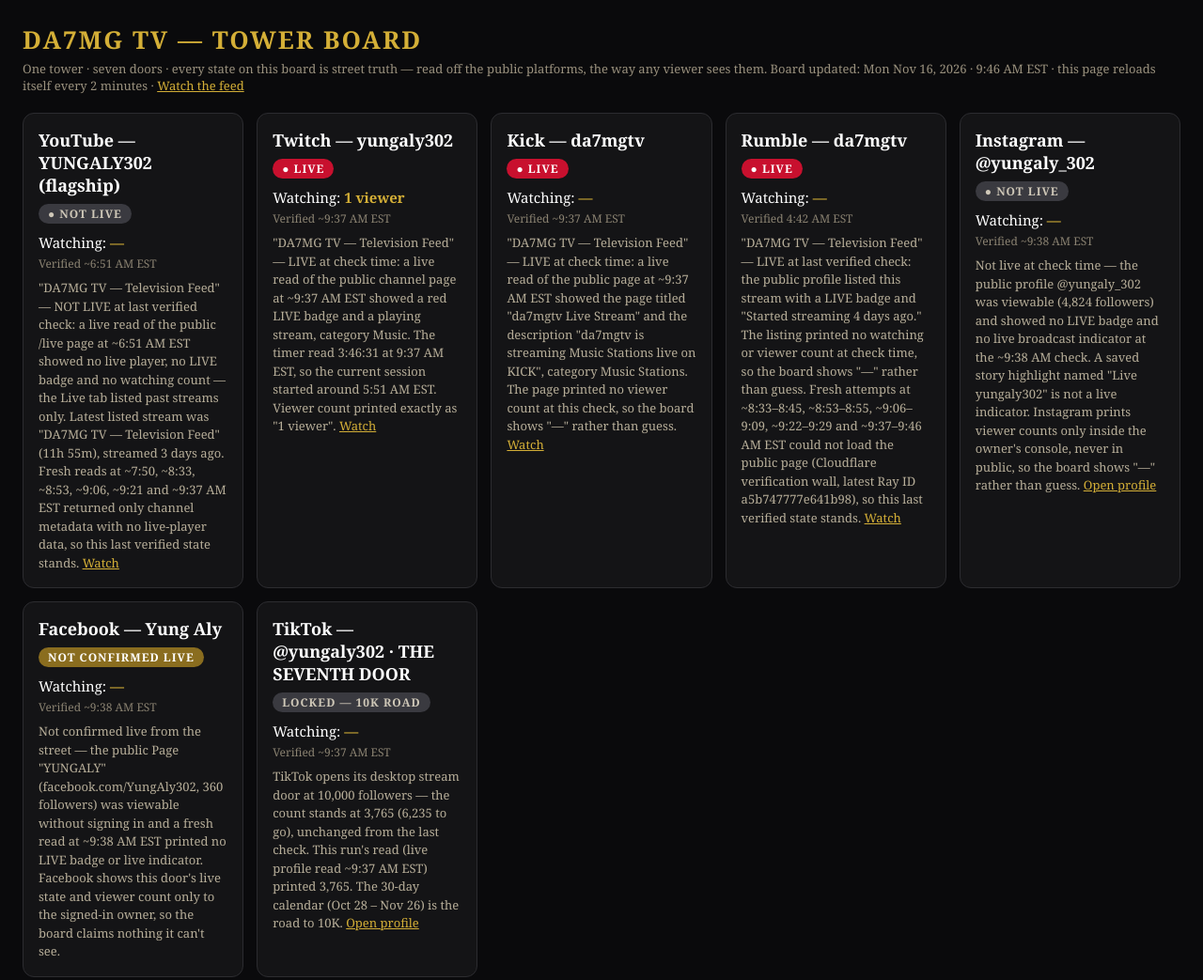
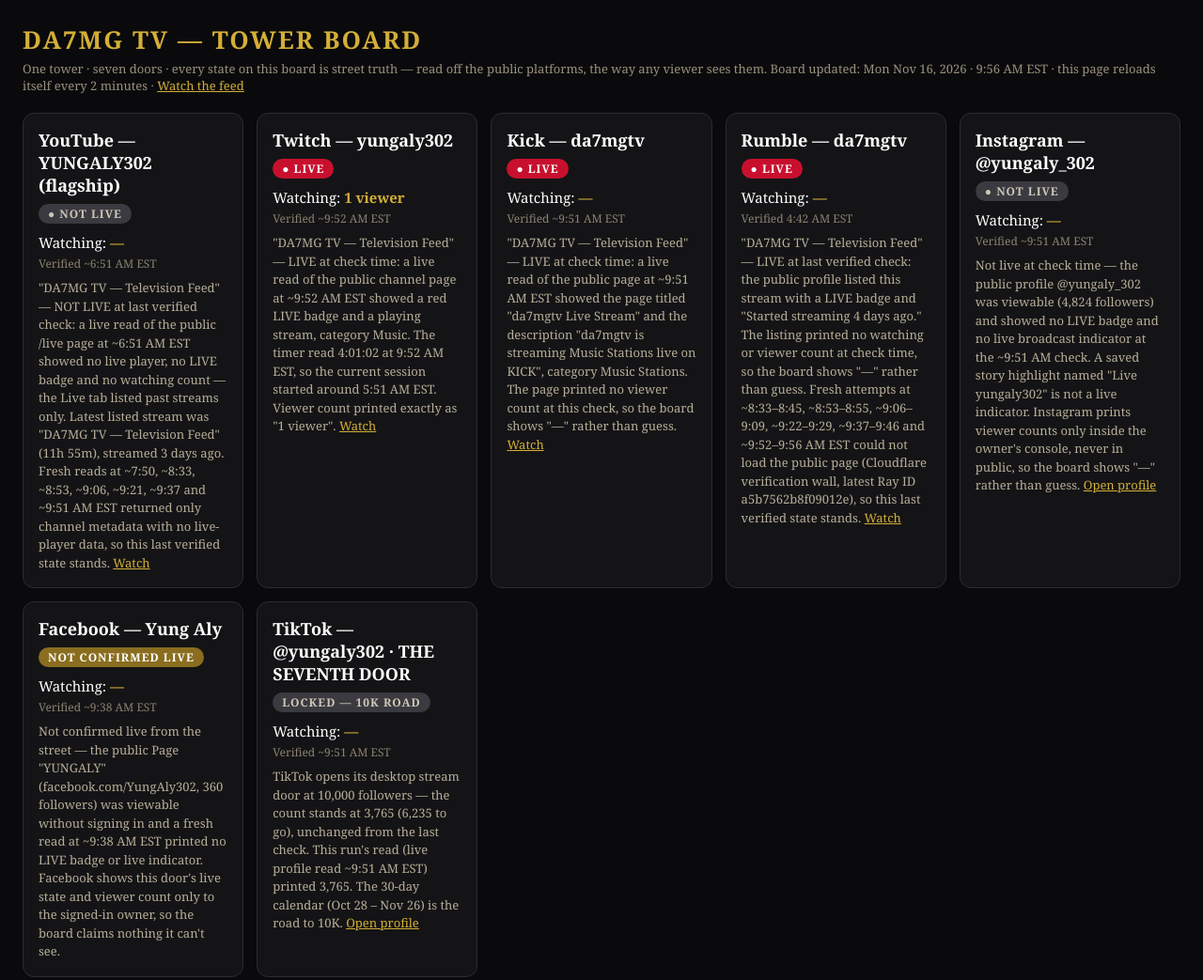
Before and after one commit to da7mgdistributions-creator/da7mg-tv-live, a plain HTML site: page board.html in a window 1280 px wide. Shown: the top 1043 px of the page at 94% size. Drawn offline with Linux system fonts and the light colour scheme.

Commit message:
Tower Board refresh 2026-11-16 09:56 EDT

```diff
--- a/board.html
+++ b/board.html
@@ -21,29 +21,29 @@
   .foot{margin-top:22px;color:#8a8271;font-size:12px;line-height:1.6}
 </style></head><body>
 <h1>DA7MG TV — TOWER BOARD</h1>
-<div class="sub">One tower · seven doors · every state on this board is street truth — read off the public platforms, the way any viewer sees them. Board updated: Mon Nov 16, 2026 · 9:46 AM EST · this page reloads itself every 2 minutes · <a href="index.html">Watch the feed</a></div>
+<div class="sub">One tower · seven doors · every state on this board is street truth — read off the public platforms, the way any viewer sees them. Board updated: Mon Nov 16, 2026 · 9:56 AM EST · this page reloads itself every 2 minutes · <a href="index.html">Watch the feed</a></div>
 <div class="grid">
   <div class="card"><h2>YouTube — YUNGALY302 (flagship)</h2><span class="badge locked">● NOT LIVE</span>
     <div class="watch">Watching: <b>—</b></div><div class="stamp">Verified ~6:51 AM EST</div>
-    <div class="meta">"DA7MG TV — Television Feed" — NOT LIVE at last verified check: a live read of the public /live page at ~6:51 AM EST showed no live player, no LIVE badge and no watching count — the Live tab listed past streams only. Latest listed stream was "DA7MG TV — Television Feed" (11h 55m), streamed 3 days ago. Fresh reads at ~7:50, ~8:33, ~8:53, ~9:06, ~9:21 and ~9:37 AM EST returned only channel metadata with no live-player data, so this last verified state stands. <a href="https://www.youtube.com/@yungaly302/live">Watch</a></div></div>
+    <div class="meta">"DA7MG TV — Television Feed" — NOT LIVE at last verified check: a live read of the public /live page at ~6:51 AM EST showed no live player, no LIVE badge and no watching count — the Live tab listed past streams only. Latest listed stream was "DA7MG TV — Television Feed" (11h 55m), streamed 3 days ago. Fresh reads at ~7:50, ~8:33, ~8:53, ~9:06, ~9:21, ~9:37 and ~9:51 AM EST returned only channel metadata with no live-player data, so this last verified state stands. <a href="https://www.youtube.com/@yungaly302/live">Watch</a></div></div>
   <div class="card"><h2>Twitch — yungaly302</h2><span class="badge live">● LIVE</span>
-    <div class="watch">Watching: <b>1 viewer</b></div><div class="stamp">Verified ~9:37 AM EST</div>
-    <div class="meta">"DA7MG TV — Television Feed" — LIVE at check time: a live read of the public channel page at ~9:37 AM EST showed a red LIVE badge and a playing stream, category Music. The timer read 3:46:31 at 9:37 AM EST, so the current session started around 5:51 AM EST. Viewer count printed exactly as "1 viewer". <a href="https://www.twitch.tv/yungaly302">Watch</a></div></div>
+    <div class="watch">Watching: <b>1 viewer</b></div><div class="stamp">Verified ~9:52 AM EST</div>
+    <div class="meta">"DA7MG TV — Television Feed" — LIVE at check time: a live read of the public channel page at ~9:52 AM EST showed a red LIVE badge and a playing stream, category Music. The timer read 4:01:02 at 9:52 AM EST, so the current session started around 5:51 AM EST. Viewer count printed exactly as "1 viewer". <a href="https://www.twitch.tv/yungaly302">Watch</a></div></div>
   <div class="card"><h2>Kick — da7mgtv</h2><span class="badge live">● LIVE</span>
-    <div class="watch">Watching: <b>—</b></div><div class="stamp">Verified ~9:37 AM EST</div>
-    <div class="meta">"DA7MG TV — Television Feed" — LIVE at check time: a live read of the public page at ~9:37 AM EST showed the page titled "da7mgtv Live Stream" and the description "da7mgtv is streaming Music Stations live on KICK", category Music Stations. The page printed no viewer count at this check, so the board shows "—" rather than guess. <a href="https://kick.com/da7mgtv">Watch</a></div></div>
+    <div class="watch">Watching: <b>—</b></div><div class="stamp">Verified ~9:51 AM EST</div>
+    <div class="meta">"DA7MG TV — Television Feed" — LIVE at check time: a live read of the public page at ~9:51 AM EST showed the page titled "da7mgtv Live Stream" and the description "da7mgtv is streaming Music Stations live on KICK", category Music Stations. The page printed no viewer count at this check, so the board shows "—" rather than guess. <a href="https://kick.com/da7mgtv">Watch</a></div></div>
   <div class="card"><h2>Rumble — da7mgtv</h2><span class="badge live">● LIVE</span>
     <div class="watch">Watching: <b>—</b></div><div class="stamp">Verified 4:42 AM EST</div>
-    <div class="meta">"DA7MG TV — Television Feed" — LIVE at last verified check: the public profile listed this stream with a LIVE badge and "Started streaming 4 days ago." The listing printed no watching or viewer count at check time, so the board shows "—" rather than guess. Fresh attempts at ~8:33–8:45, ~8:53–8:55, ~9:06–9:09, ~9:22–9:29 and ~9:37–9:46 AM EST could not load the public page (Cloudflare verification wall, latest Ray ID a5b747777e641b98), so this last verified state stands. <a href="https://rumble.com/user/da7mgtv">Watch</a></div></div>
+    <div class="meta">"DA7MG TV — Television Feed" — LIVE at last verified check: the public profile listed this stream with a LIVE badge and "Started streaming 4 days ago." The listing printed no watching or viewer count at check time, so the board shows "—" rather than guess. Fresh attempts at ~8:33–8:45, ~8:53–8:55, ~9:06–9:09, ~9:22–9:29, ~9:37–9:46 and ~9:52–9:56 AM EST could not load the public page (Cloudflare verification wall, latest Ray ID a5b7562b8f09012e), so this last verified state stands. <a href="https://rumble.com/user/da7mgtv">Watch</a></div></div>
   <div class="card"><h2>Instagram — @yungaly_302</h2><span class="badge locked">● NOT LIVE</span>
-    <div class="watch">Watching: <b>—</b></div><div class="stamp">Verified ~9:38 AM EST</div>
-    <div class="meta">Not live at check time — the public profile @yungaly_302 was viewable (4,824 followers) and showed no LIVE badge and no live broadcast indicator at the ~9:38 AM check. A saved story highlight named "Live yungaly302" is not a live indicator. Instagram prints viewer counts only inside the owner's console, never in public, so the board shows "—" rather than guess. <a href="https://www.instagram.com/yungaly_302">Open profile</a></div></div>
+    <div class="watch">Watching: <b>—</b></div><div class="stamp">Verified ~9:51 AM EST</div>
+    <div class="meta">Not live at check time — the public profile @yungaly_302 was viewable (4,824 followers) and showed no LIVE badge and no live broadcast indicator at the ~9:51 AM check. A saved story highlight named "Live yungaly302" is not a live indicator. Instagram prints viewer counts only inside the owner's console, never in public, so the board shows "—" rather than guess. <a href="https://www.instagram.com/yungaly_302">Open profile</a></div></div>
   <div class="card"><h2>Facebook — Yung Aly</h2><span class="badge push">NOT CONFIRMED LIVE</span>
     <div class="watch">Watching: <b>—</b></div><div class="stamp">Verified ~9:38 AM EST</div>
     <div class="meta">Not confirmed live from the street — the public Page "YUNGALY" (facebook.com/YungAly302, 360 followers) was viewable without signing in and a fresh read at ~9:38 AM EST printed no LIVE badge or live indicator. Facebook shows this door's live state and viewer count only to the signed-in owner, so the board claims nothing it can't see.</div></div>
   <div class="card"><h2>TikTok — @yungaly302 · THE SEVENTH DOOR</h2><span class="badge locked">LOCKED — 10K ROAD</span>
-    <div class="watch">Watching: <b>—</b></div><div class="stamp">Verified ~9:37 AM EST</div>
-    <div class="meta">TikTok opens its desktop stream door at 10,000 followers — the count stands at 3,765 (6,235 to go), unchanged from the last check. This run's read (live profile read ~9:37 AM EST) printed 3,765. The 30-day calendar (Oct 28 – Nov 26) is the road to 10K. <a href="https://www.tiktok.com/@yungaly302">Open profile</a></div></div>
+    <div class="watch">Watching: <b>—</b></div><div class="stamp">Verified ~9:51 AM EST</div>
+    <div class="meta">TikTok opens its desktop stream door at 10,000 followers — the count stands at 3,765 (6,235 to go), unchanged from the last check. This run's read (live profile read ~9:51 AM EST) printed 3,765. The 30-day calendar (Oct 28 – Nov 26) is the road to 10K. <a href="https://www.tiktok.com/@yungaly302">Open profile</a></div></div>
 </div>
 <div class="foot">How to read this board: a door shows LIVE only when the platform itself shows it live in public. "Watching" is the viewer count the platform prints on its public live page at the moment of the check — if a platform prints no count, the board shows "—" rather than guess. Instagram and Facebook publish viewer numbers only inside the owner's consoles, so their cards carry state, never a count. A door whose check can't be completed keeps its last verified state with its original time stamp. Board data is re-verified from the street about every 15 minutes.</div>
 </body></html>
```
